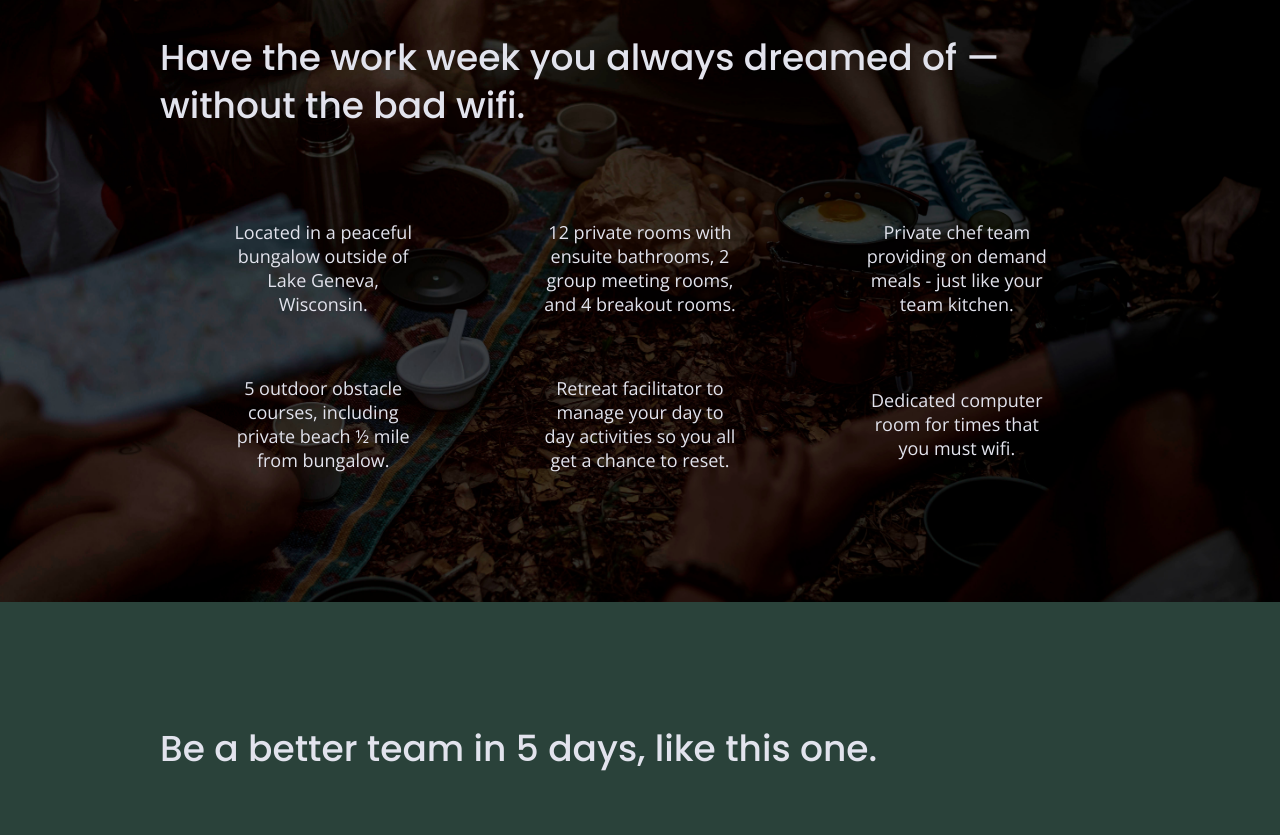
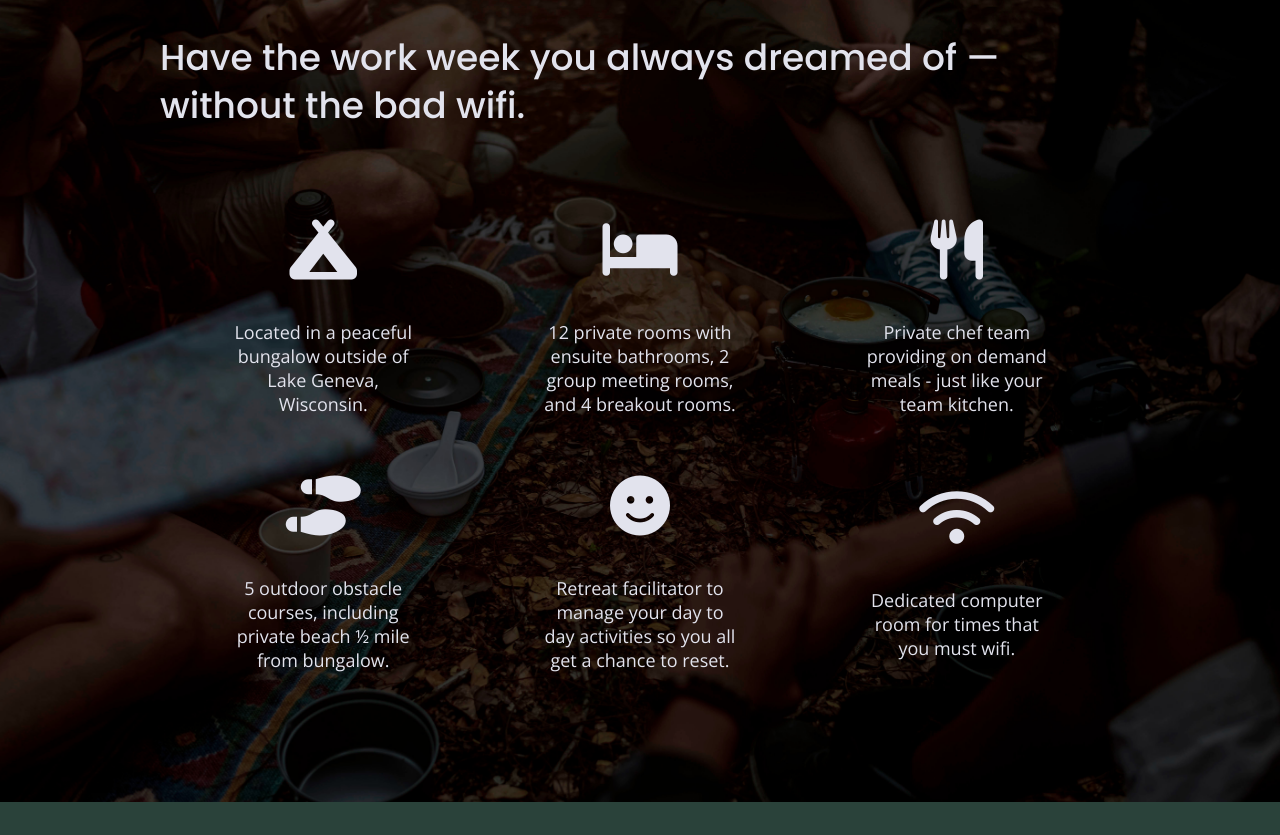
Before and after one commit to cetully12/unplugged-retreat, a website built with Parcel: page index.html in a window 1280 px wide. Shown: the part 1098-1933 px from the top of the page. Built offline with nearby package versions, Linux system fonts and the light colour scheme; files whose address does not match are found by name.

Commit message:
Added Font Awesome icons

```diff
--- a/css/main.css
+++ b/css/main.css
@@ -320,6 +320,11 @@
 .features article {
   width: 63%;
   margin: 30px 0;
+}
+
+.features i {
+  font-size: 3.75em;
+  margin-bottom: 40px;
 }
 
 .features p {
--- a/index.html
+++ b/index.html
@@ -18,6 +18,7 @@
 
   <link rel="stylesheet" href="css/normalize.css">
   <link rel="stylesheet" href="css/main.css">
+  <script src="https://kit.fontawesome.com/a4cb0941c3.js" crossorigin="anonymous"></script>
     <!-- Google Fonts -->
   <link href="https://fonts.googleapis.com/css?family=Open+Sans:400,700|Poppins:500,700" rel="stylesheet">
 
@@ -72,33 +73,33 @@
         <h2>Have the work week you always dreamed of — without the bad wifi.</h2>
         <div class="features-items">
           <article>
-            <p class="fontawesome-icon"></p>
+            <i class="fas fa-campground"></i>
             <p class="features-item-description">
               Located in a peaceful bungalow outside of Lake Geneva, Wisconsin.
             </p>
           </article>
           <article>
-            <p class="fontawesome-icon"></p>
+            <i class="fas fa-bed"></i>
             <p class="features-item-description">12 private rooms with ensuite bathrooms, 2 group meeting rooms, and 4 breakout rooms.
             </p>
           </article>
           <article>
-            <p class="fontawesome-icon"></p>
+            <i class="fas fa-utensils"></i>
             <p class="features-item-description">Private chef team providing on demand meals - just like your team kitchen.
             </p>
           </article>
           <article>
-            <p class="fontawesome-icon"></p>
+            <i class="fas fa-shoe-prints"></i>
             <p class="features-item-description">5 outdoor obstacle courses, including private beach ½ mile from bungalow.
             </p>
           </article>
           <article>
-            <p class="fontawesome-icon"></p>
+            <i class="fas fa-smile"></i>
             <p class="features-item-description">Retreat facilitator to manage your day to day activities so you all get a chance to reset.
             </p>
           </article>
           <article>
-            <p class="fontawesome-icon"></p>
+            <i class="fas fa-wifi"></i>
             <p class="features-item-description">Dedicated computer room for times that you must wifi.
             </p>
           </article>
```
Also changed, not shown: about/index.html (+1 -0 lines), faq/index.html (+1 -0 lines).
